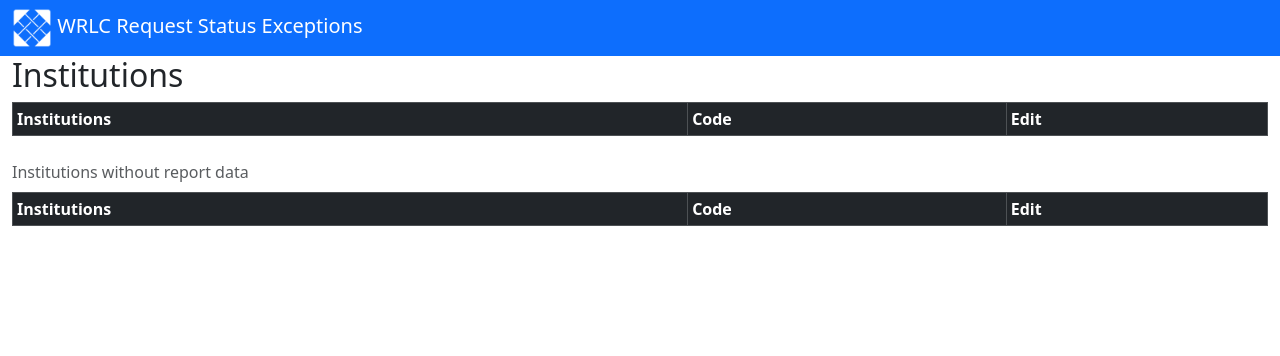
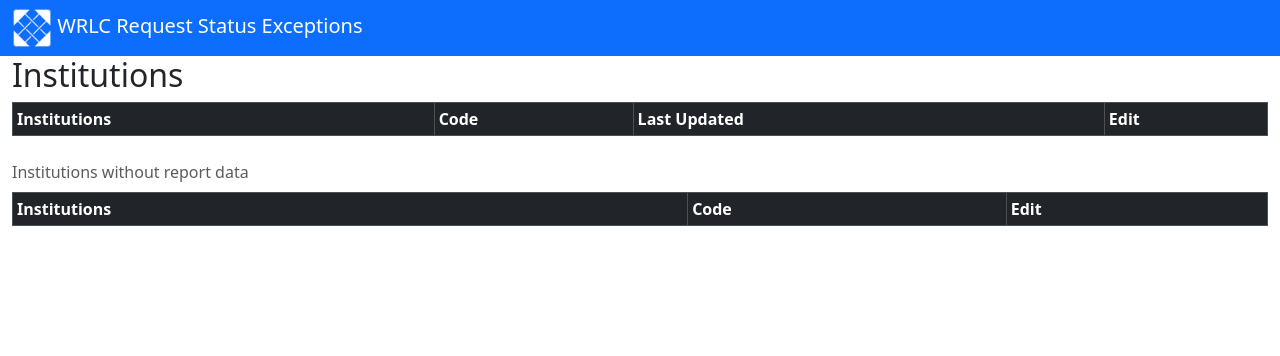
Before and after one commit to WRLC/request-exceptions-transit, a Flask app: page / in a window 1280 px wide. Shown: the top 356 px of the page. Run offline with Flask 3, Linux system fonts and the light colour scheme; lists and menus that the app fills with data are empty; parts of the project's set-up code (start-up, migrations or seed data) failed here and were passed over.

Commit message:
add updated datetime to reports

```diff
--- a/app.py
+++ b/app.py
@@ -1,6 +1,7 @@
 from flask import Flask, render_template, redirect, url_for, flash, session, request, abort, Response
 from settings import database, shared_secret, log_file
-from models import db, InstitutionForm, add_institution_form_submit, Institution, get_all_institutions, user_login
+from models import db, InstitutionForm, add_institution_form_submit, Institution, get_all_institutions, user_login, \
+    get_all_last_updates
 import logging
 import os
 from logging.handlers import TimedRotatingFileHandler
@@ -41,7 +42,7 @@ atexit.register(lambda: scheduler.shutdown())  # Shut down the scheduler when ex
 
 
 # Background task to update the reports
-@scheduler.task('cron', id='update_reports', minute=22)  # run at 55 minutes past the hour
+@scheduler.task('cron', id='update_reports', minute=23)  # run at 55 minutes past the hour
 def update_reports():
     with scheduler.app.app_context():  # need to be in app context to access the database
         schedulers.update_reports()  # update the reports
@@ -96,8 +97,9 @@ def hello_world():  # put application's code here
     #    return redirect(url_for('view_institution', code=session['user_home']))  # Redirect to institution page
 
     institutions = get_all_institutions()  # Get all institutions from database
+    updates = get_all_last_updates()  # Get all last updates from database
 
-    return render_template('index.html', institutions=institutions)  # Render home page
+    return render_template('index.html', institutions=institutions, updates=updates)  # Render home page
 
 
 # Login page
@@ -142,7 +144,8 @@ def view_institution(code):
     #    abort(403)
 
     institution = Institution.query.get_or_404(code)  # Get institution from database
-    statuses = Institution.get_statuses(institution)  # Get statuses from Institution class
+    updated = Institution.get_last_update(institution)  # Get last updated datetime for nstitution
+    statuses = Institution.get_statuses(institution)  # Get statuses for institution class
     request_exceptions = []  # Create empty list for request exceptions
 
     for status in statuses:  # Loop through statuses
@@ -150,7 +153,7 @@ def view_institution(code):
         request_exceptions.append(exceptions)  # Add exceptions to list
 
     # Render institution page
-    return render_template('institution.html', institution=institution, exceptions=request_exceptions)
+    return render_template('institution.html', institution=institution, updated=updated, exceptions=request_exceptions)
 
 
 # Report download
--- a/models.py
+++ b/models.py
@@ -27,6 +27,20 @@ class Institution(db.Model):
     # Constructor
     def __repr__(self):
         return '<Institution %r>' % self.code
+
+    # Get institution's last update datetime
+    def get_last_update(self):
+        updated = db.session.execute(
+            db.select(
+                InstUpdate
+            ).filter(
+                InstUpdate.instcode == self.code
+            ).order_by(
+                InstUpdate.last_update.desc()
+            )
+        ).first()
+
+        return updated
 
     # Get all current RequestExceptions statuses for the institution
     def get_statuses(self):
@@ -74,6 +88,7 @@ class Institution(db.Model):
         ).mappings().all()
         return requests
 
+    # Get all current RequestExceptions for all institutions
     def get_all_requests(self):
         ib = aliased(Institution)
         il = aliased(Institution)
@@ -309,3 +324,14 @@ def add_user(session, admincheck):
     )
     db.session.add(user)  # Add the user to the database
     db.session.commit()  # Commit the changes
+
+
+# Get all last updated times for institutions
+def get_all_last_updates():
+    updates = db.session.execute(
+        db.select(
+            InstUpdate.instcode, db.func.max(InstUpdate.last_update).label('last_update')
+        ).group_by(InstUpdate.instcode)
+    ).all()
+
+    return updates
--- a/templates/index.html
+++ b/templates/index.html
@@ -11,6 +11,7 @@
         <tr>
             <th>Institutions</th>
             <th>Code</th>
+            <th>Last Updated</th>
             <th>Edit</th>
         </tr>
         </thead>
@@ -21,6 +22,9 @@
                     <tr>
                         <td><a href="{{ url_for('view_institution', code=institution.code) }}">{{ institution.name }}</a></td>
                         <td>{{ institution.code }}</td>
+                        {% for upd in updates if upd[0] == institution.code %}
+                            <td>{{ upd[1] }}</td>
+                        {% endfor %}
                         <td><a href="{{ url_for('edit_institution', code=institution.code) }}">Edit</a></td>
                     </tr>
                 {% else %}
```
Also changed, not shown: templates/institution.html (+7 -0 lines).
